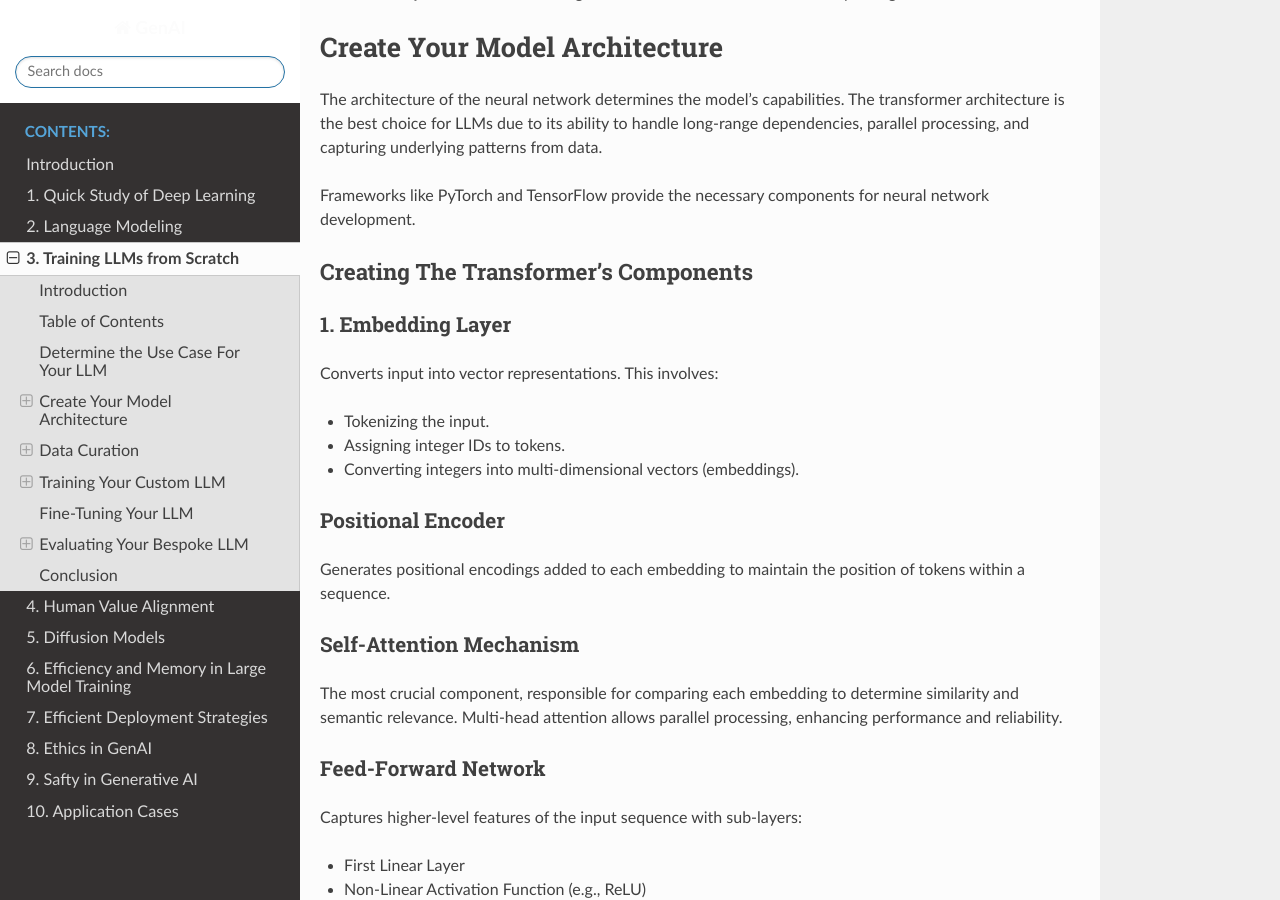
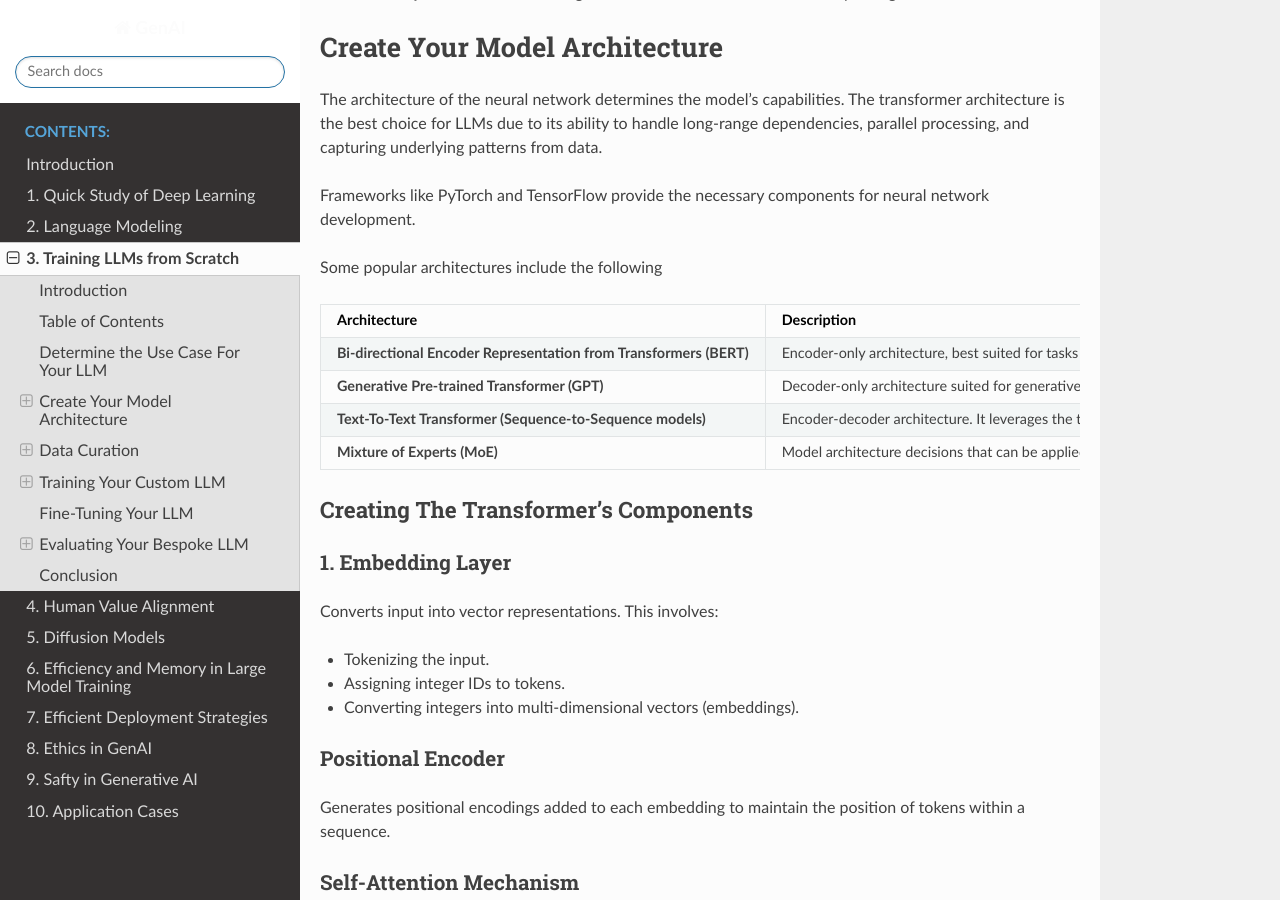
Before and after one commit to JieGroup/GenAI, a Sphinx documentation site: the page built from docs/source/training/index.md, in a window 1280 px wide and 900 px high, scrolled down 1054 px. Built offline with Sphinx 7.4.7 and the Read the Docs theme 2.0.0, drawn with Linux system fonts in a browser that asks for light colours.

Commit message:
Update index.md

```diff
--- a/docs/source/training/index.md
+++ b/docs/source/training/index.md
@@ -36,6 +36,17 @@ Key reasons for creating your own LLM include:
 The architecture of the neural network determines the model's capabilities. The transformer architecture is the best choice for LLMs due to its ability to handle long-range dependencies, parallel processing, and capturing underlying patterns from data.
 
 Frameworks like PyTorch and TensorFlow provide the necessary components for neural network development.
+
+Some popular architectures include the following
+
+| Architecture | Description | Suitable for |
+|--------------|-------------|--------------|
+| **Bi-directional Encoder Representation from Transformers (BERT)** | Encoder-only architecture, best suited for tasks that can understand language. | Classification and sentiment analysis |
+| **Generative Pre-trained Transformer (GPT)** | Decoder-only architecture suited for generative tasks and fine-tuned with labeled data on discriminative tasks. Given the unidirectional architecture, context only flows forward. The GPT framework helps achieve strong natural language understanding using a single-task-agnostic model through generative pre-training and discriminative fine-tuning. | Textual entailment, sentence similarity, question answering. |
+| **Text-To-Text Transformer (Sequence-to-Sequence models)** | Encoder-decoder architecture. It leverages the transfer learning approach to convert every text-based language problem into a text-to-text format, that is taking text as input and producing the next text as output. With a bidirectional architecture, context flows in both directions. | Translation, Question & Answering, Summarization. |
+| **Mixture of Experts (MoE)** | Model architecture decisions that can be applied to any of the‌ architectures. Designed to scale up model capacity substantially while adding minimal computation overhead, converting dense models into sparse models. The MoE layer consists of many expert models and a sparse gating function. The gates route each input to the top-K (K>=2 or K=1) best experts during inference. | Generalize well across tasks for computational efficiency during inference, with low latency |
+
+
 
 ### Creating The Transformer’s Components
 
```
